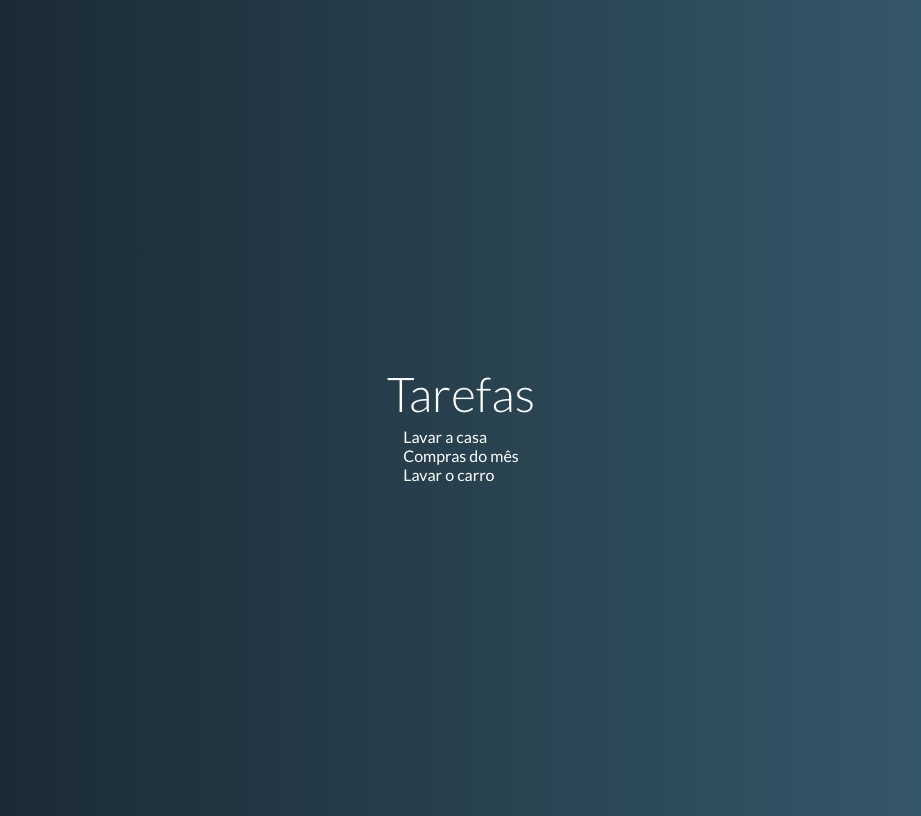
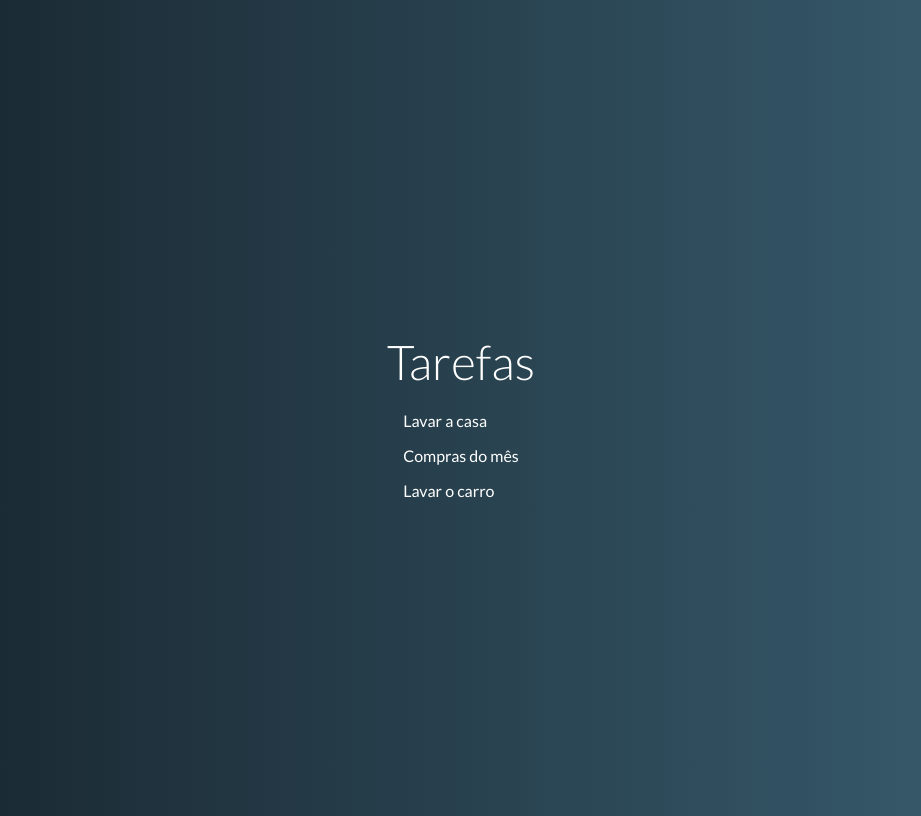
Before and after one commit to Gleuton/vue-todo, a Vue app: page / in a window 1280 px wide. Shown: the whole page, without its empty margins (179-1100 px from the left). Built offline with nearby package versions, Linux system fonts and the light colour scheme.

Commit message:
componente task

```diff
--- a/src/App.vue
+++ b/src/App.vue
@@ -1,12 +1,12 @@
 <template>
   <div id="app">
     <h1>Tarefas</h1>
-		<task-grid :tasks="tasks"/>
+    <task-grid :tasks="tasks" />
   </div>
 </template>
 
 <script>
-import TaskGrid from "./components/TaskGrid"
+import TaskGrid from "./components/TaskGrid";
 export default {
   components: { TaskGrid },
   data() {
@@ -14,7 +14,7 @@ export default {
       tasks: [
         { name: "Lavar a casa", pending: true },
         { name: "Compras do mês", pending: true },
-        { name: "Lavar o carro", pending: false }
+        { name: "Lavar o carro", pending: false },
       ],
     };
   },
--- /dev/null
+++ b/src/components/Task.vue
@@ -0,0 +1,24 @@
+<template>
+  <div id="task">
+    <p>{{ task.name }}</p>
+  </div>
+</template>
+
+<script>
+export default {
+  props: {
+    task: { type: Object, required: true },
+  },
+  computed: {
+    stateClass() {
+      return {
+        pending: this.task.pending,
+        done: !this.task.pending,
+      };
+    },
+  },
+};
+</script>
+
+<style>
+</style>
--- a/src/components/TaskGrid.vue
+++ b/src/components/TaskGrid.vue
@@ -1,21 +1,22 @@
 <template>
-  <div id="tasks">
+  <div id="task-grid">
     <template>
-      <div v-for="task in tasks" :key="task.name">
-        {{ task.name }}
-      </div>
+      <Task v-for="task in tasks" :key="task.name" :task="task"> </Task>
     </template>
   </div>
 </template>
 
 <script>
+import Task from "./Task";
+
 export default {
+  name: "TaskGrid",
+  components: { Task },
   props: {
-    tasks: {type: Array, required: true}
-  }
-}
+    tasks: { type: Array, required: true },
+  },
+};
 </script>
 
 <style>
-
 </style>
```
